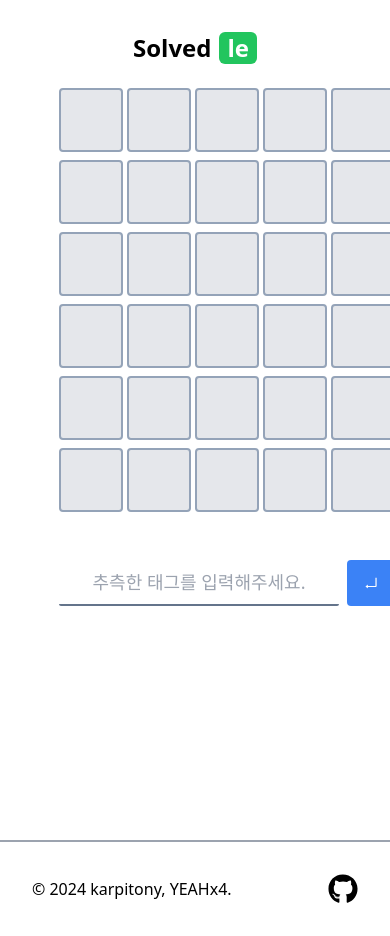
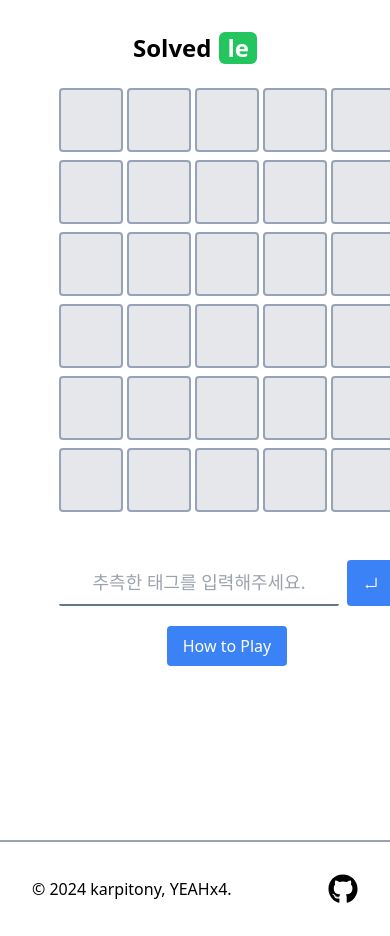
Before and after one commit to karpitony/solvedle, a React (Vite) app: page / in a window 390 px wide. Built offline with nearby package versions, Linux system fonts and the light colour scheme.

Commit message:
모바일 환경에선 플레이 방법 표시

```diff
--- a/src/components/game/Game.jsx
+++ b/src/components/game/Game.jsx
@@ -3,6 +3,7 @@ import * as tags from "../../assets/tags.json";
 import { fisherYatesShuffle, LCG } from "../../lib/random";
 import GameGrid from "./GameGrid";
 import AnswerInput from "./AnswerInput";
+import HowToPlay from "../how-to-play/HowToPlay";
 
 export default function Game() {
   const [userInput, setUserInput] = useState("");
@@ -74,6 +75,7 @@ export default function Game() {
         onKeyDown={handleKeyDown}
         onChange={handleChange}
       />
+      <HowToPlay />
     </>
   );
 }
--- a/src/components/how-to-play/HowToPlay.jsx
+++ b/src/components/how-to-play/HowToPlay.jsx
@@ -5,7 +5,7 @@ function HowToPlay() {
   const [modalOpen, setModalOpen] = useState(false);
 
   return (
-    <div className="flex justify-center mt-5">
+    <div className="flex justify-center mt-5 md:hidden mt-16">
       <button
         className="px-4 py-2 bg-blue-500 text-white rounded hover:bg-blue-600"
         onClick={() => setModalOpen(true)}
```
